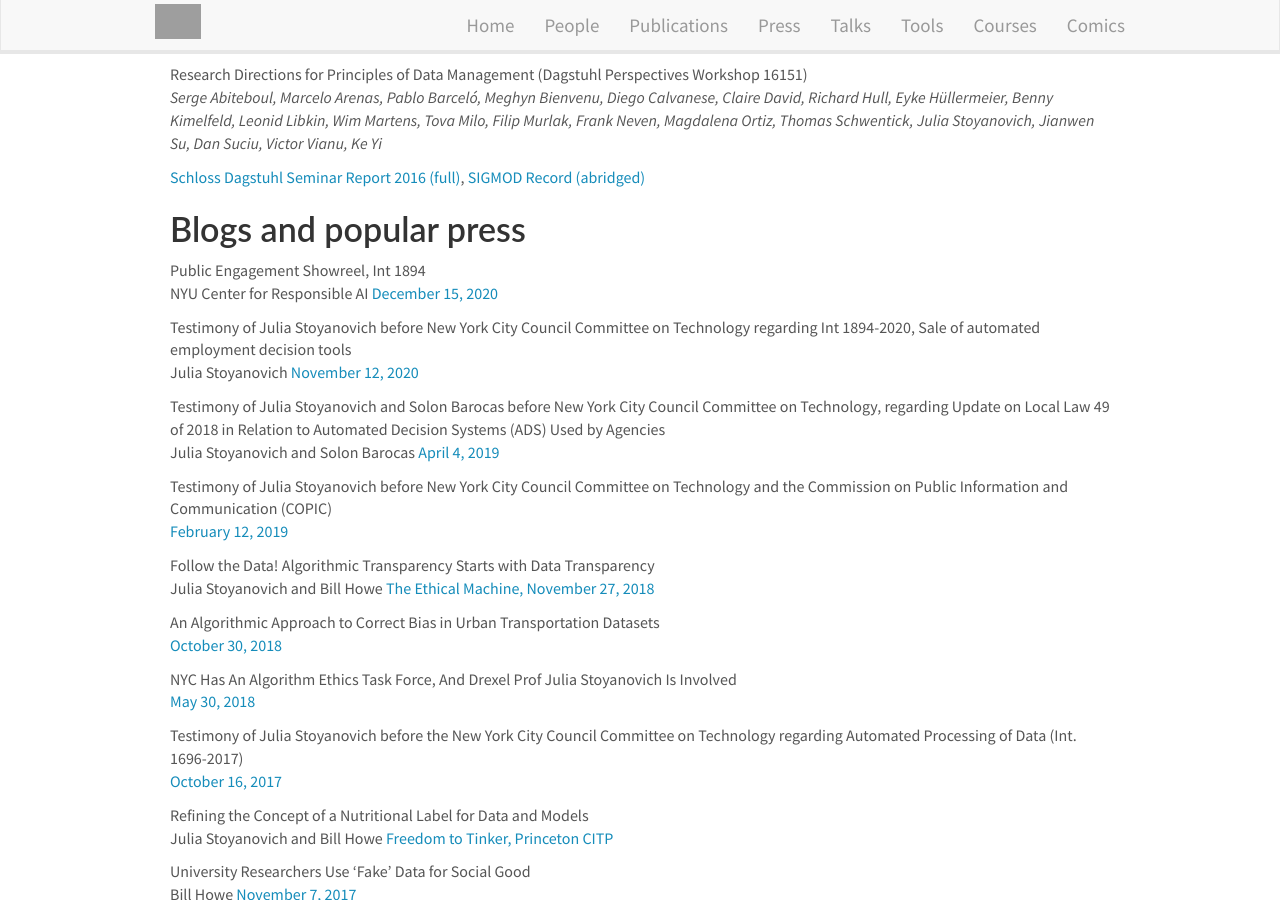
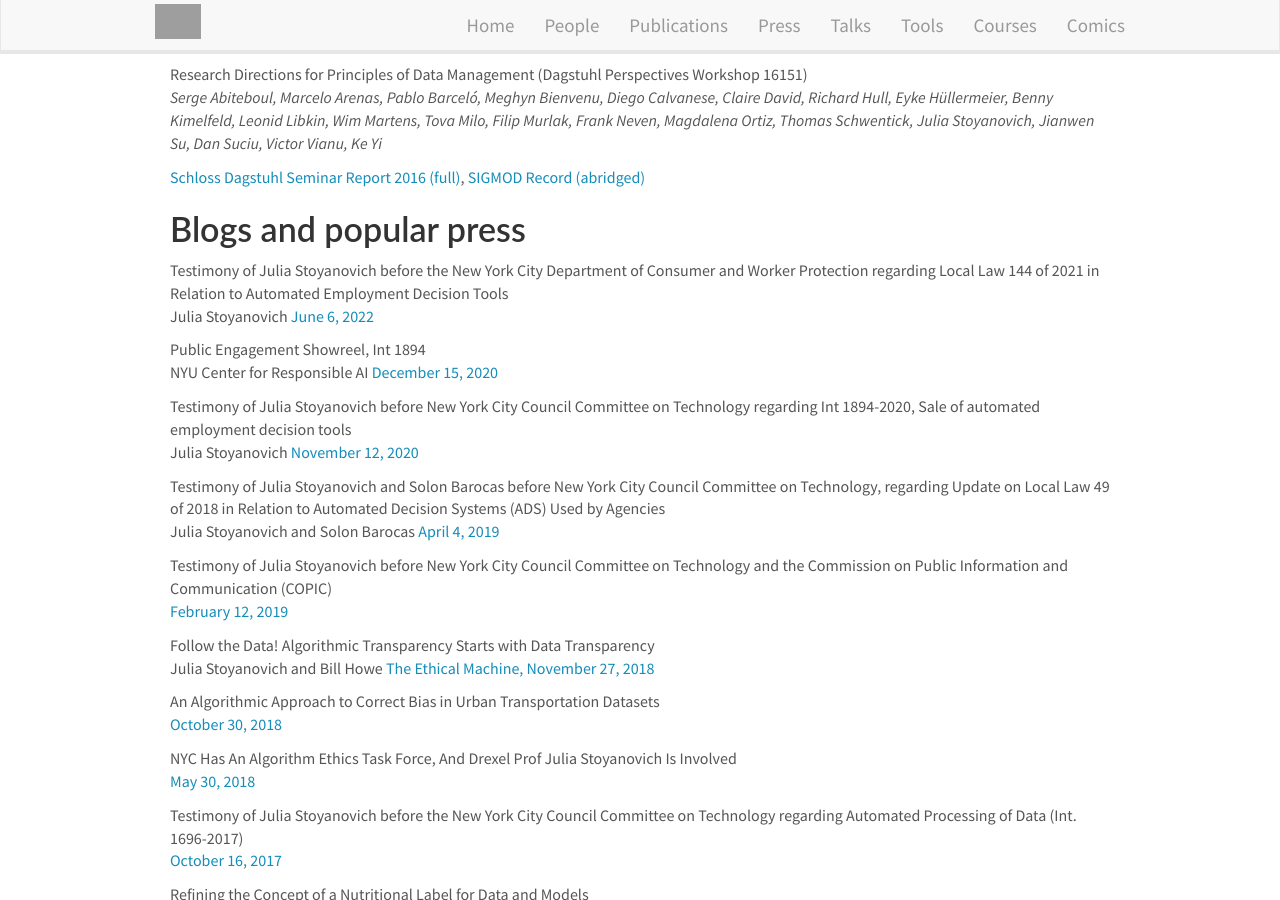
Before and after one commit to DataResponsibly/DataResponsibly.github.io, a Jekyll site: the page built from _pages/publications.md, in a window 1280 px wide and 900 px high, scrolled down 4588 px. Built offline with Jekyll 4.4.1, drawn with Linux system fonts in a browser that asks for light colours; nearby versions of some CDN libraries; grey boxes are pictures that could not be loaded.

Commit message:
Update blogs.yml

```diff
--- a/_data/blogs.yml
+++ b/_data/blogs.yml
@@ -1,3 +1,9 @@
+- title: "Testimony of Julia Stoyanovich before the New York City Department of Consumer and Worker Protection regarding Local Law 144 of 2021 in Relation to Automated Employment Decision Tools"
+  authors: Julia Stoyanovich
+  link:
+    url: https://dataresponsibly.github.io/documents/Stoyanovich_144_Jun6_2022.pdf
+    display:  June 6, 2022
+
 - title: "Public Engagement Showreel, Int 1894"
   authors: NYU Center for Responsible AI
   link:
```
